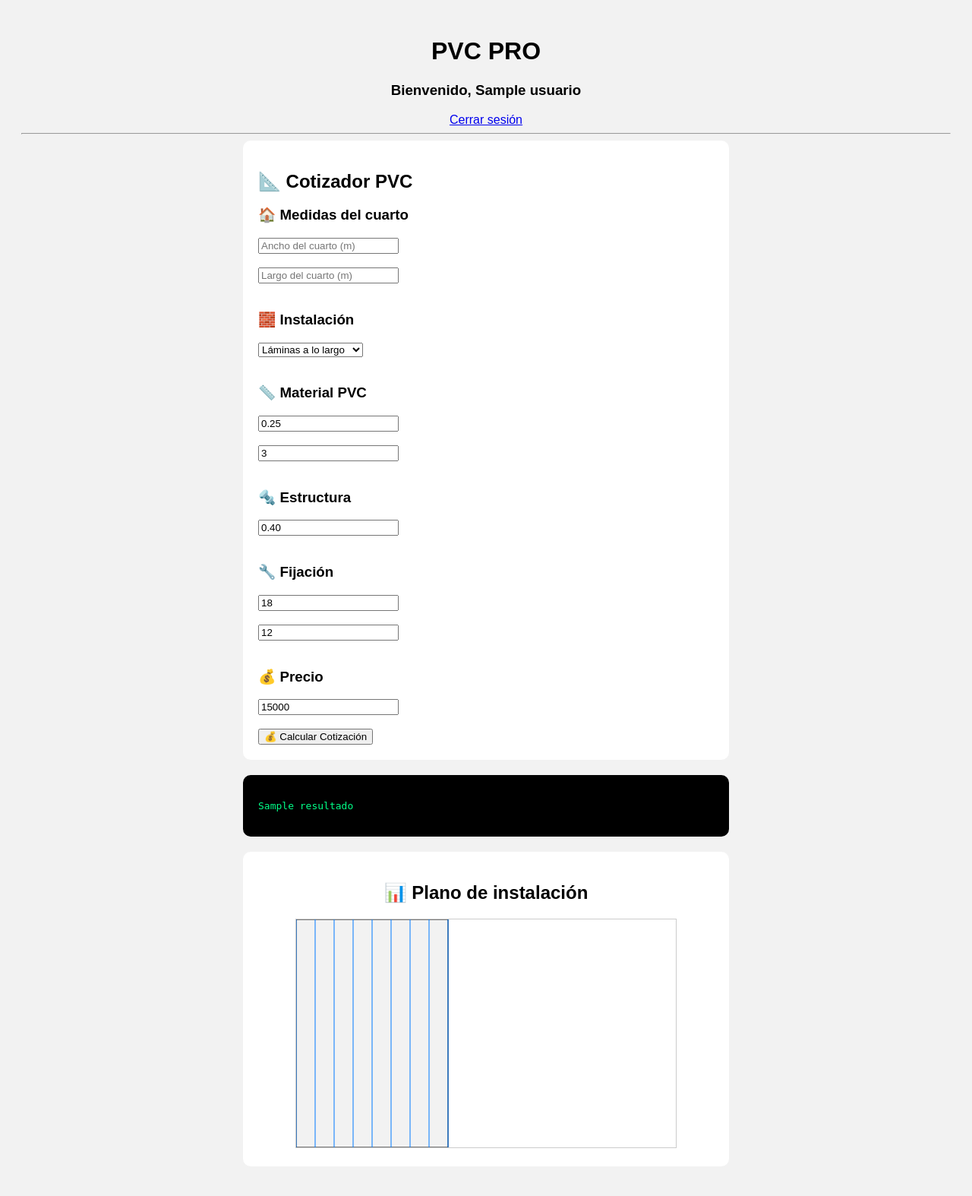
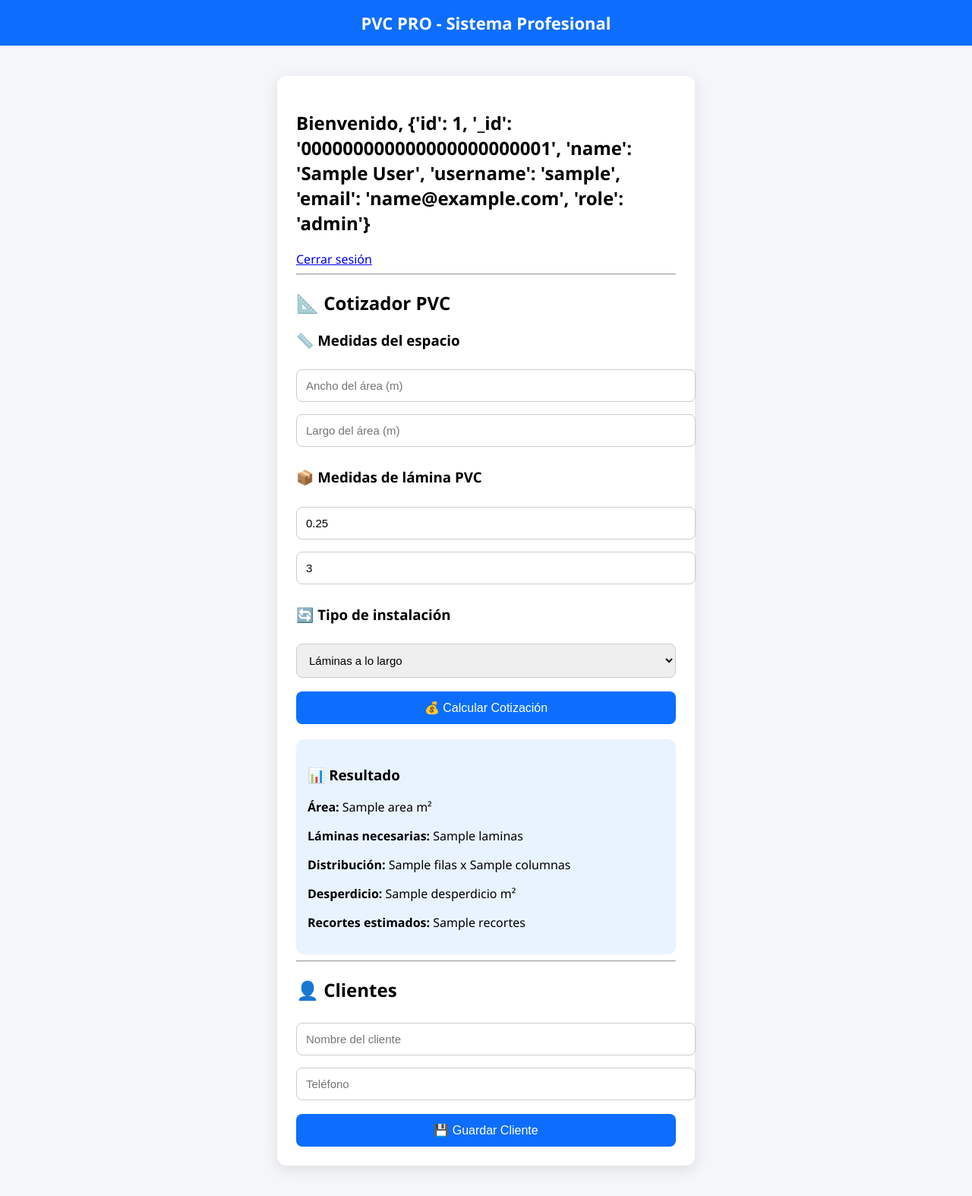
Before and after one commit to yaocarre1421-commits/pvc-pro, a Flask app: template templates/dashboard.html in a window 1280 px wide. Shown: the whole page at 76% size. Before the commit the page ends 1535 px from the top, so only its background shows below. Run offline with Flask 3, Linux system fonts and the light colour scheme; the visitor is signed in with stand-in values (Sample User, id 1); the template is opened without the code that fills it: most values are stand-ins (such as "Sample title", 1, 10 or a date in 2020).

Commit message:
mejora diseño

```diff
--- a/app.py
+++ b/app.py
@@ -1,193 +1,161 @@
-from flask import Flask, render_template, request, redirect
-from flask_login import LoginManager, UserMixin, login_user, login_required, logout_user, current_user
+from flask import Flask, render_template, request, redirect, url_for, session
 import json
 import os
 import math
 
 app = Flask(__name__)
-app.secret_key = "pvc_pro_secret"
+app.secret_key = "clave_secreta"
 
-login_manager = LoginManager()
-login_manager.init_app(app)
-login_manager.login_view = "login"
-
-USUARIOS_FILE = "usuarios.json"
+# Archivos
+USUARIOS_FILE = "usuarios_web.json"
+CLIENTES_FILE = "clientes.json"
 
 # -------------------------
-# CREAR USUARIOS BASE
+# UTILIDADES
 # -------------------------
-if not os.path.exists(USUARIOS_FILE):
-    with open(USUARIOS_FILE, "w") as f:
-        json.dump([
-            {"usuario": "admin", "password": "1234", "rol": "admin"}
-        ], f)
 
-# -------------------------
-# USER CLASS
-# -------------------------
-class User(UserMixin):
-    def __init__(self, id, rol):
-        self.id = id
-        self.rol = rol
+def cargar_json(ruta):
+    if not os.path.exists(ruta):
+        with open(ruta, "w") as f:
+            json.dump([], f)
+    with open(ruta, "r") as f:
+        return json.load(f)
 
-@login_manager.user_loader
-def load_user(user_id):
-    with open(USUARIOS_FILE) as f:
-        users = json.load(f)
-
-    for u in users:
-        if u["usuario"] == user_id:
-            return User(u["usuario"], u.get("rol", "user"))
-    return None
-
-def validar_usuario(user, password):
-    with open(USUARIOS_FILE) as f:
-        users = json.load(f)
-
-    for u in users:
-        if u["usuario"] == user and u["password"] == password:
-            return u
-    return None
+def guardar_json(ruta, data):
+    with open(ruta, "w") as f:
+        json.dump(data, f, indent=4)
 
 # -------------------------
 # LOGIN
 # -------------------------
+
+@app.route("/", methods=["GET", "POST"])
 @app.route("/login", methods=["GET", "POST"])
 def login():
-
     if request.method == "POST":
-        user = request.form["usuario"]
+        usuario = request.form["usuario"]
         password = request.form["password"]
 
-        u = validar_usuario(user, password)
+        usuarios = cargar_json(USUARIOS_FILE)
 
-        if u:
-            login_user(User(u["usuario"], u.get("rol", "user")))
-            return redirect("/")
+        for u in usuarios:
+            if u["usuario"] == usuario and u["password"] == password:
+                session["usuario"] = usuario
+                return redirect(url_for("dashboard"))
+
+        return "❌ Usuario o contraseña incorrectos"
 
     return render_template("login.html")
 
 # -------------------------
+# REGISTRO
+# -------------------------
+
+@app.route("/registro", methods=["GET", "POST"])
+def registro():
+    if request.method == "POST":
+        usuario = request.form["usuario"]
+        password = request.form["password"]
+
+        usuarios = cargar_json(USUARIOS_FILE)
+
+        usuarios.append({
+            "usuario": usuario,
+            "password": password
+        })
+
+        guardar_json(USUARIOS_FILE, usuarios)
+
+        return redirect(url_for("login"))
+
+    return render_template("registro.html")
+
+# -------------------------
+# DASHBOARD + COTIZADOR
+# -------------------------
+
+@app.route("/dashboard", methods=["GET", "POST"])
+def dashboard():
+    if "usuario" not in session:
+        return redirect(url_for("login"))
+
+    resultado = None
+
+    if request.method == "POST":
+        ancho = float(request.form["ancho"])
+        largo = float(request.form["largo"])
+
+        ancho_lamina = float(request.form["ancho_lamina"])  # 0.25
+        largo_lamina = float(request.form["largo_lamina"])  # 3 a 6
+
+        orientacion = request.form["orientacion"]
+
+        # AREA
+        area = ancho * largo
+
+        # CALCULO PROFESIONAL
+        if orientacion == "largo":
+            filas = math.ceil(ancho / ancho_lamina)
+            columnas = math.ceil(largo / largo_lamina)
+        else:
+            filas = math.ceil(largo / ancho_lamina)
+            columnas = math.ceil(ancho / largo_lamina)
+
+        total_laminas = filas * columnas
+
+        # DESPERDICIO
+        area_total_laminas = total_laminas * (ancho_lamina * largo_lamina)
+        desperdicio = area_total_laminas - area
+
+        # RECORTES (estimado)
+        recortes = total_laminas - (area / (ancho_lamina * largo_lamina))
+
+        resultado = {
+            "area": round(area, 2),
+            "laminas": total_laminas,
+            "filas": filas,
+            "columnas": columnas,
+            "desperdicio": round(desperdicio, 2),
+            "recortes": round(recortes, 1)
+        }
+
+    return render_template("dashboard.html", resultado=resultado)
+
+# -------------------------
+# CLIENTES
+# -------------------------
+
+@app.route("/clientes", methods=["POST"])
+def clientes():
+    if "usuario" not in session:
+        return redirect(url_for("login"))
+
+    nombre = request.form["nombre"]
+    telefono = request.form["telefono"]
+
+    clientes = cargar_json(CLIENTES_FILE)
+
+    clientes.append({
+        "nombre": nombre,
+        "telefono": telefono
+    })
+
+    guardar_json(CLIENTES_FILE, clientes)
+
+    return redirect(url_for("dashboard"))
+
+# -------------------------
 # LOGOUT
 # -------------------------
+
 @app.route("/logout")
-@login_required
 def logout():
-    logout_user()
-    return redirect("/login")
+    session.pop("usuario", None)
+    return redirect(url_for("login"))
 
 # -------------------------
-# CREAR USUARIO (ADMIN)
+# INICIO
 # -------------------------
-@app.route("/crear_usuario", methods=["POST"])
-@login_required
-def crear_usuario():
 
-    if current_user.rol != "admin":
-        return "No autorizado"
-
-    nuevo = request.form["usuario"]
-    password = request.form["password"]
-
-    with open(USUARIOS_FILE) as f:
-        users = json.load(f)
-
-    users.append({
-        "usuario": nuevo,
-        "password": password,
-        "rol": "user"
-    })
-
-    with open(USUARIOS_FILE, "w") as f:
-        json.dump(users, f)
-
-    return redirect("/")
-
-# -------------------------
-# DASHBOARD
-# -------------------------
-@app.route("/", methods=["GET", "POST"])
-@login_required
-def dashboard():
-
-    resultado = ""
-
-    if request.method == "POST":
-
-        ancho = float(request.form["ancho"])
-        largo = float(request.form["largo"])
-        orientacion = request.form["orientacion"]
-
-        ancho_lamina = float(request.form["ancho_lamina"])
-        largo_lamina = float(request.form["largo_lamina"])
-
-        separacion_omegas = float(request.form["separacion_omegas"])
-        clavos_m2 = float(request.form["clavos_m2"])
-        tornillos_m2 = float(request.form["tornillos_m2"])
-        precio_m2 = float(request.form["precio_m2"])
-
-        area = ancho * largo
-
-        # ==================================================
-        # 🔥 LÁMINAS CORRECTAS (REGLA REAL DE INSTALACIÓN)
-        # ==================================================
-
-        if orientacion == "largo":
-            ancho_cobertura = ancho
-            largo_corte = largo
-        else:
-            ancho_cobertura = largo
-            largo_corte = ancho
-
-        # tiras necesarias en el techo
-        tiras = math.ceil(ancho_cobertura / ancho_lamina)
-
-        # piezas que salen de una lámina completa
-        piezas_por_lamina = math.floor(largo_lamina / largo_corte)
-
-        if piezas_por_lamina <= 0:
-            laminas = tiras
-        else:
-            laminas = math.ceil(tiras / piezas_por_lamina)
-
-        # ==================================================
-
-        cornisas = math.ceil((2 * (ancho + largo)) / 5.95)
-        angulos = math.ceil((2 * (ancho + largo)) / 2.40)
-        omegas = math.ceil(area / separacion_omegas)
-
-        clavos = math.ceil(area * clavos_m2)
-        tornillos = math.ceil(area * tornillos_m2)
-
-        total = area * precio_m2
-
-        resultado = f"""
-👤 Usuario: {current_user.id}
-
-📐 Área: {area} m²
-
-🧱 Materiales:
-- Láminas PVC: {laminas}
-- Cornisas: {cornisas}
-- Ángulos: {angulos}
-- Omegas: {omegas}
-- Clavos: {clavos}
-- Tornillos: {tornillos}
-
-💰 TOTAL: ${total}
-
-📊 Orientación: {orientacion}
-"""
-
-    return render_template(
-        "dashboard.html",
-        resultado=resultado,
-        usuario=current_user.id,
-        rol=current_user.rol
-    )
-
-# -------------------------
-# RUN
-# -------------------------
 if __name__ == "__main__":
     app.run(debug=True)
--- a/static/style.css
+++ b/static/style.css
@@ -1,53 +1,60 @@
 body {
-    font-family: Arial;
+    font-family: 'Segoe UI', sans-serif;
     background: #f4f6f9;
     margin: 0;
-    padding: 0;
 }
 
-.container {
-    width: 90%;
-    max-width: 500px;
-    margin: auto;
+/* HEADER */
+.header {
+    background: #0d6efd;
+    color: white;
+    padding: 15px;
+    text-align: center;
+    font-size: 22px;
+    font-weight: bold;
 }
 
-.card {
+/* CONTENEDOR */
+.container {
+    max-width: 500px;
+    margin: 40px auto;
     background: white;
-    padding: 15px;
-    margin-top: 15px;
-    border-radius: 10px;
-    box-shadow: 0 2px 8px rgba(0,0,0,0.1);
+    padding: 25px;
+    border-radius: 12px;
+    box-shadow: 0px 5px 20px rgba(0,0,0,0.1);
 }
 
-h1, h2 {
-    text-align: center;
+/* INPUTS */
+input, select {
+    width: 100%;
+    padding: 12px;
+    margin: 8px 0;
+    border-radius: 8px;
+    border: 1px solid #ccc;
+    font-size: 15px;
 }
 
-input {
-    width: 100%;
-    padding: 10px;
-    margin-top: 5px;
-    margin-bottom: 10px;
-    border-radius: 5px;
-    border: 1px solid #ccc;
-}
-
+/* BOTONES */
 button {
     width: 100%;
     padding: 12px;
-    background: #007bff;
-    color: white;
     border: none;
     border-radius: 8px;
+    background: #0d6efd;
+    color: white;
     font-size: 16px;
+    cursor: pointer;
+    margin-top: 10px;
 }
 
 button:hover {
-    background: #0056b3;
+    background: #0b5ed7;
 }
 
+/* RESULTADO */
 .resultado {
-    background: #eaf7ea;
-    padding: 10px;
-    border-radius: 8px;
+    margin-top: 20px;
+    padding: 15px;
+    background: #e9f3ff;
+    border-radius: 10px;
 }
--- a/templates/dashboard.html
+++ b/templates/dashboard.html
@@ -3,143 +3,80 @@
 <head>
     <meta charset="UTF-8">
     <title>PVC PRO</title>
+    <link rel="stylesheet" href="/static/style.css">
 </head>
 
-<body style="font-family: Arial; background:#f2f2f2; padding:20px;">
+<body>
 
-<!-- ENCABEZADO -->
-<div style="text-align:center;">
-    <h1>PVC PRO</h1>
-    <h3>Bienvenido, {{ usuario }}</h3>
+<div class="header">
+    PVC PRO - Sistema Profesional
+</div>
+
+<div class="container">
+
+    <h2>Bienvenido, {{ session.usuario }}</h2>
     <a href="/logout">Cerrar sesión</a>
-</div>
 
     <hr>
 
-<!-- COTIZADOR -->
-<div style="background:white; padding:20px; width:600px; margin:auto; border-radius:10px;">
+    <!-- ========================= -->
+    <!-- 📐 COTIZADOR -->
+    <!-- ========================= -->
 
     <h2>📐 Cotizador PVC</h2>
 
     <form method="POST">
 
-    <h3>🏠 Medidas del cuarto</h3>
-    <input type="number" step="any" name="ancho" placeholder="Ancho del cuarto (m)" required><br><br>
-    <input type="number" step="any" name="largo" placeholder="Largo del cuarto (m)" required><br><br>
+        <h3>📏 Medidas del espacio</h3>
+        <input type="number" step="0.01" name="ancho" placeholder="Ancho del área (m)" required>
+        <input type="number" step="0.01" name="largo" placeholder="Largo del área (m)" required>
 
-    <h3>🧱 Instalación</h3>
-    <select name="orientacion" required>
+        <h3>📦 Medidas de lámina PVC</h3>
+        <input type="number" step="0.01" name="ancho_lamina" value="0.25" placeholder="Ancho lámina (m)" required>
+        <input type="number" step="0.01" name="largo_lamina" value="3" placeholder="Largo lámina (3 a 6 m)" required>
+
+        <h3>🔄 Tipo de instalación</h3>
+        <select name="orientacion">
             <option value="largo">Láminas a lo largo</option>
             <option value="ancho">Láminas a lo ancho</option>
-    </select><br><br>
-
-    <h3>📏 Material PVC</h3>
-    <input type="number" step="any" name="ancho_lamina" value="0.25" placeholder="Ancho lámina PVC"><br><br>
-    <input type="number" step="any" name="largo_lamina" value="3" placeholder="Largo lámina PVC"><br><br>
-
-    <h3>🔩 Estructura</h3>
-    <input type="number" step="any" name="separacion_omegas" value="0.40" placeholder="Separación omegas"><br><br>
-
-    <h3>🔧 Fijación</h3>
-    <input type="number" step="any" name="clavos_m2" value="18" placeholder="Clavos por m²"><br><br>
-    <input type="number" step="any" name="tornillos_m2" value="12" placeholder="Tornillos por m²"><br><br>
-
-    <h3>💰 Precio</h3>
-    <input type="number" step="any" name="precio_m2" value="15000" placeholder="Precio por m²"><br><br>
+        </select>
 
         <button type="submit">💰 Calcular Cotización</button>
 
     </form>
 
-</div>
+    <!-- ========================= -->
+    <!-- 📊 RESULTADO -->
+    <!-- ========================= -->
 
-<!-- RESULTADO -->
     {% if resultado %}
-<div style="background:black; color:#00ff88; padding:20px; width:600px; margin:20px auto; border-radius:10px;">
-<pre>{{ resultado }}</pre>
+    <div class="resultado">
+        <h3>📊 Resultado</h3>
+
+        <p><strong>Área:</strong> {{ resultado.area }} m²</p>
+        <p><strong>Láminas necesarias:</strong> {{ resultado.laminas }}</p>
+        <p><strong>Distribución:</strong> {{ resultado.filas }} x {{ resultado.columnas }}</p>
+        <p><strong>Desperdicio:</strong> {{ resultado.desperdicio }} m²</p>
+        <p><strong>Recortes estimados:</strong> {{ resultado.recortes }}</p>
     </div>
     {% endif %}
 
-<!-- PLANO -->
-{% if resultado %}
-<div style="background:white; padding:20px; width:600px; margin:auto; border-radius:10px; text-align:center;">
-
-<h2>📊 Plano de instalación</h2>
-
-<canvas id="plano" width="500" height="300" style="border:1px solid #ccc;"></canvas>
-
-</div>
-
-<script>
-const canvas = document.getElementById("plano");
-const ctx = canvas.getContext("2d");
-
-let ancho = parseFloat("{{ request.form.get('ancho', 2) }}");
-let largo = parseFloat("{{ request.form.get('largo', 3) }}");
-let orientacion = "{{ request.form.get('orientacion', 'largo') }}";
-
-let scale = 100;
-
-// cuarto
-ctx.fillStyle = "#f2f2f2";
-ctx.fillRect(0, 0, ancho * scale, largo * scale);
-
-ctx.strokeStyle = "#000";
-ctx.strokeRect(0, 0, ancho * scale, largo * scale);
-
-// láminas
-ctx.strokeStyle = "#007bff";
-
-let anchoLamina = 0.25;
-
-if (orientacion === "largo") {
-
-    let num = Math.ceil(ancho / anchoLamina);
-    let step = (ancho * scale) / num;
-
-    for (let i = 0; i <= num; i++) {
-        ctx.beginPath();
-        ctx.moveTo(i * step, 0);
-        ctx.lineTo(i * step, largo * scale);
-        ctx.stroke();
-    }
-
-} else {
-
-    let num = Math.ceil(largo / anchoLamina);
-    let step = (largo * scale) / num;
-
-    for (let i = 0; i <= num; i++) {
-        ctx.beginPath();
-        ctx.moveTo(0, i * step);
-        ctx.lineTo(ancho * scale, i * step);
-        ctx.stroke();
-    }
-}
-</script>
-{% endif %}
-
-<!-- ADMIN PANEL -->
-{% if rol == 'admin' %}
-
     <hr>
 
-<div style="background:white; padding:20px; width:600px; margin:auto; border-radius:10px;">
+    <!-- ========================= -->
+    <!-- 👤 CLIENTES -->
+    <!-- ========================= -->
 
-<h2>🔐 Panel de Usuarios (Admin)</h2>
+    <h2>👤 Clientes</h2>
 
-<form action="/crear_usuario" method="POST">
+    <form method="POST" action="/clientes">
+        <input type="text" name="nombre" placeholder="Nombre del cliente" required>
+        <input type="text" name="telefono" placeholder="Teléfono" required>
 
-    <input type="text" name="usuario" placeholder="Nuevo usuario" required><br><br>
-    <input type="password" name="password" placeholder="Contraseña" required><br><br>
-
-    <button type="submit">Crear usuario</button>
-
+        <button type="submit">💾 Guardar Cliente</button>
     </form>
 
 </div>
 
-{% endif %}
-
 </body>
 </html>
```
Also changed, not shown: templates/login.html (+14 -7 lines). Lines whose indentation alone changed are shown as unchanged.
